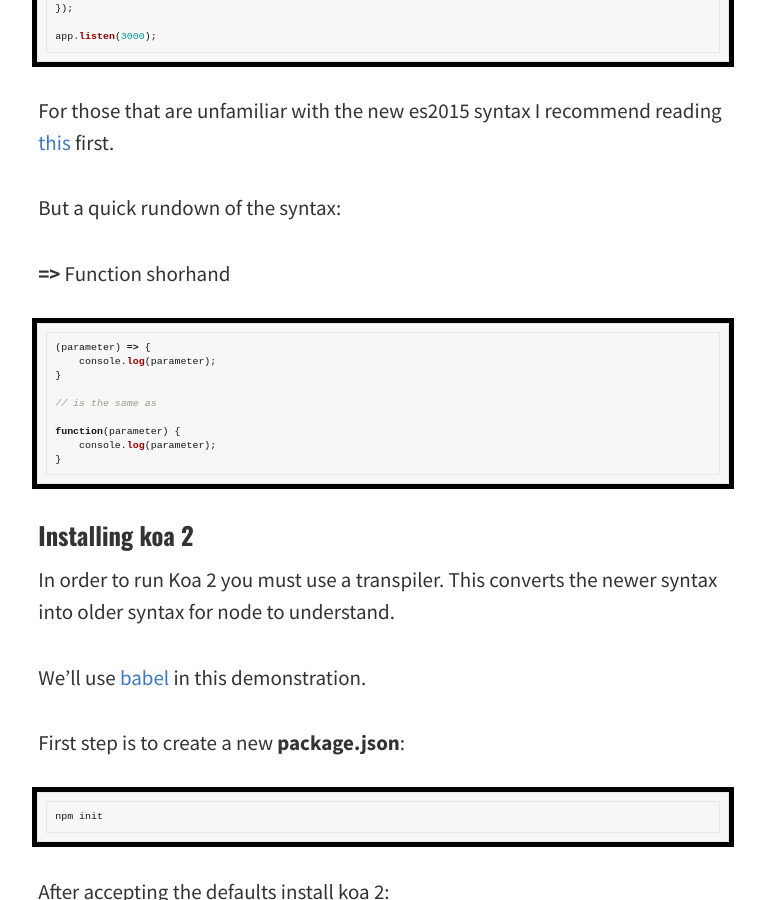
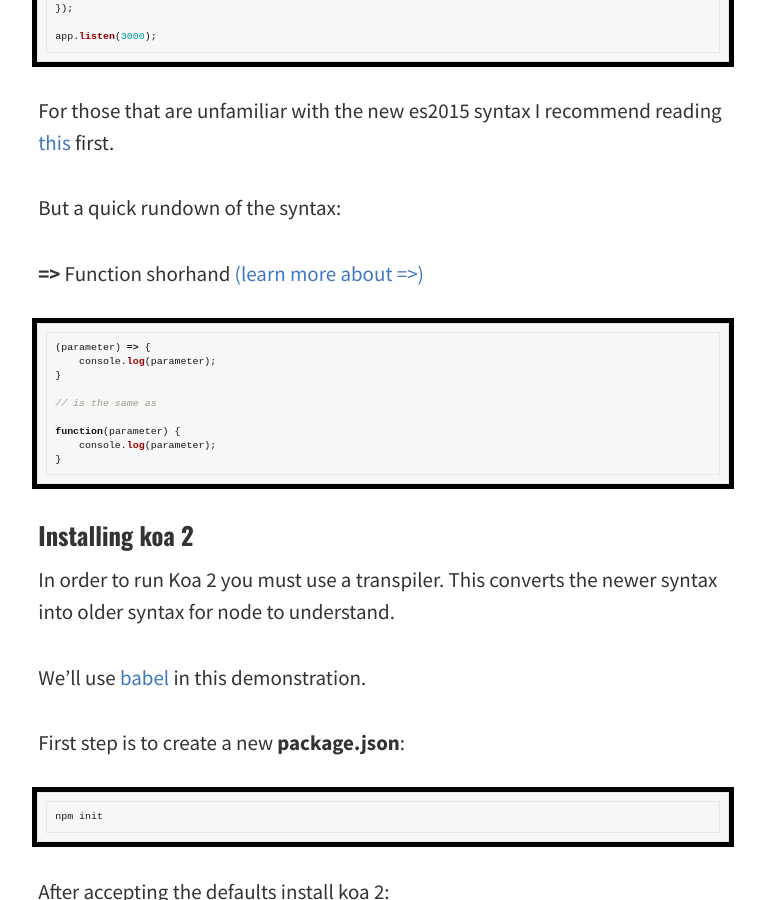
Before and after one commit to xDinomode/Dinosaurscode, a Jekyll site: the page built from _posts/2016-06-28-nodejs-koa2-tutorial.md, in a window 1280 px wide and 900 px high, scrolled down 979 px. Shown: the whole window, without its empty margins (257-1022 px from the left). Built offline with Jekyll 4.4.1, drawn with Linux system fonts in a browser that asks for light colours; some web fonts are replaced.

Commit message:
added a new link for a post

````diff
--- a/_posts/2016-06-28-nodejs-koa2-tutorial.md
+++ b/_posts/2016-06-28-nodejs-koa2-tutorial.md
@@ -45,7 +45,7 @@ For those that are unfamiliar with the new es2015 syntax I recommend reading [th
 
 But a quick rundown of the syntax:
 
-**=>** Function shorhand
+**=>** Function shorhand [(learn more about =>)](https://developer.mozilla.org/en-US/docs/Web/JavaScript/Reference/Functions/Arrow_functions)
 
 ```javascript
 (parameter) => {
````
